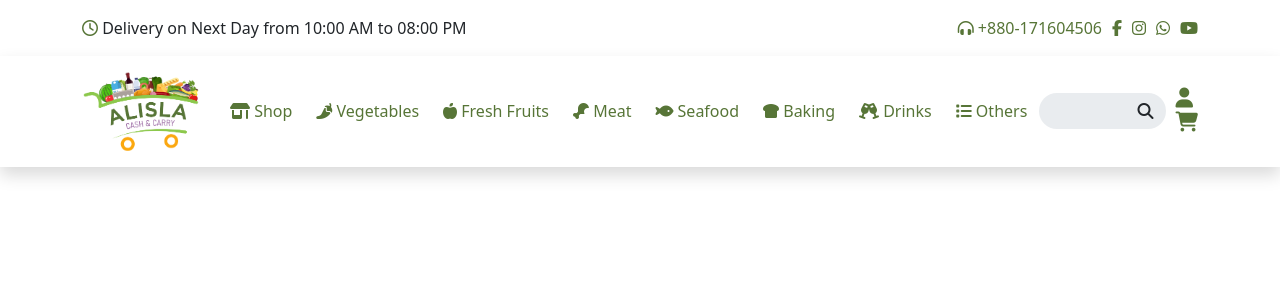
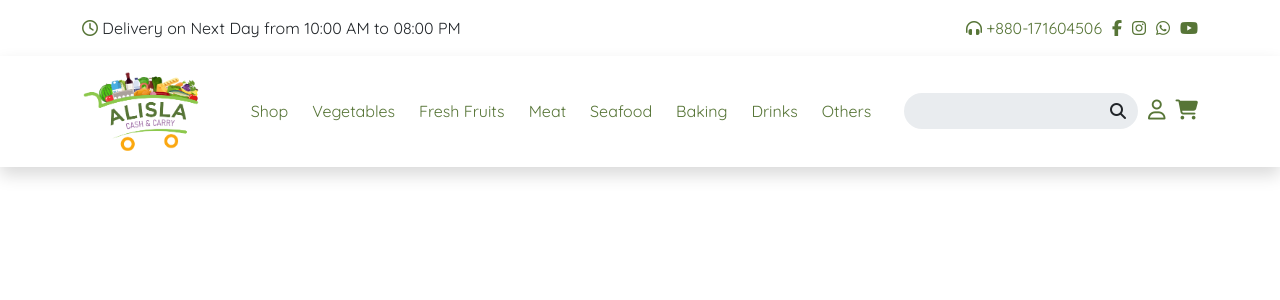
Before and after one commit to MustakAhmedKafy/grocery_shop, a Vue app: page / in a window 1280 px wide. Shown: the top 300 px of the page. Built offline with nearby package versions, Linux system fonts and the light colour scheme.

Commit message:
navbar done

```diff
--- a/src/App.vue
+++ b/src/App.vue
@@ -9,9 +9,5 @@ import Navbar from "./components/Navbar.vue";
 </template>
 
 <style>
-@import url("https://fonts.googleapis.com/css2?family=Quicksand:wght@300;400;500;600;700&display=swap");
 
-body {
-  font-family: "Quicksand", sans-serif;
-}
 </style>
--- a/src/components/Navbar.vue
+++ b/src/components/Navbar.vue
@@ -18,20 +18,16 @@ const socialMedia = [
 ];
 
 // Function to handle hover event and open dropdown
-const handleHover = (event) => {
-  const dropdownMenu = event.currentTarget.querySelector(".dropdown-menu");
-  if (dropdownMenu) {
-    dropdownMenu.classList.add("show");
-  }
-};
-
-// Function to handle mouse leave event and close dropdown
-const handleMouseLeave = (event) => {
-  const dropdownMenu = event.currentTarget.querySelector(".dropdown-menu");
-  if (dropdownMenu) {
-    dropdownMenu.classList.remove("show");
-  }
-};
+const dropdowns = document.querySelectorAll(".dropdown");
+dropdowns.forEach((element) => {
+  const dropdownItem = element.querySelector(".dropdown-menu");
+  element.addEventListener("mouseover", function () {
+    dropdownItem.classList.add("show");
+  });
+  element.addEventListener("mouseout", function () {
+    dropdownItem.classList.remove("show");
+  });
+});
 </script>
 
 <template>
@@ -70,7 +66,9 @@ const handleMouseLeave = (event) => {
           type="button"
           data-bs-toggle="collapse"
           data-bs-target="#navbar-content"
-        ></button>
+        >
+          adadasd
+        </button>
         <div class="collapse navbar-collapse" id="navbar-content">
           <!-- mega menu start-->
           <ul class="navbar-nav mx-auto mb-2 mb-lg-0">
@@ -80,13 +78,14 @@ const handleMouseLeave = (event) => {
                 href="#"
                 data-bs-toggle="dropdown"
                 data-bs-auto-close="outside"
-                ><i class="fa-solid fa-shop"></i> Shop</a
+              >
+                Shop</a
               >
               <div class="dropdown-menu shadow">
                 <div class="mega-content px-4">
                   <div class="container-fluid">
                     <div class="row">
-                      <div class="col-12 col-sm-4 col-md-3 py-4">
+                      <div class="col-12 col-lg-3 col-md-6 py-4">
                         <h5>Dairy</h5>
                         <p>Whole Milk</p>
                         <p>2% Reduced Fat</p>
@@ -100,7 +99,7 @@ const handleMouseLeave = (event) => {
                         <p>Berries</p>
                         <p>Grapes</p>
                       </div>
-                      <div class="col-12 col-sm-4 col-md-3 py-4">
+                      <div class="col-12 col-lg-3 col-md-6 py-4">
                         <h5>Cheese</h5>
                         <p>Cheddar</p>
                         <p>Swiss</p>
@@ -115,7 +114,7 @@ const handleMouseLeave = (event) => {
                         <p>Chicken</p>
                         <p>Steak</p>
                       </div>
-                      <div class="col-12 col-sm-4 col-md-3 py-4">
+                      <div class="col-12 col-lg-3 col-md-6 py-4">
                         <h5>Bread</h5>
                         <p>Whole Wheat</p>
                         <p>White <span class="badge bg-warning">hot</span></p>
@@ -132,7 +131,7 @@ const handleMouseLeave = (event) => {
                         <p>Popcorn</p>
                         <p>Veggie Chips</p>
                       </div>
-                      <div class="col-12 col-sm-4 col-md-3 py-4">
+                      <div class="col-12 col-lg-3 col-md-6 py-4">
                         <h5>Beverages</h5>
                         <p>Still Water</p>
                         <p>
@@ -163,7 +162,7 @@ const handleMouseLeave = (event) => {
                 href="#"
                 data-bs-toggle="dropdown"
                 data-bs-auto-close="outside"
-                ><i class="fa-solid fa-pepper-hot"></i> Vegetables</a
+                >Vegetables</a
               >
               <ul class="dropdown-menu shadow">
                 <li><a class="dropdown-item" href="#">Carrots</a></li>
@@ -180,13 +179,15 @@ const handleMouseLeave = (event) => {
                 href="#"
                 data-bs-toggle="dropdown"
                 data-bs-auto-close="outside"
-                ><i class="fa-solid fa-apple-whole"></i> Fresh Fruits</a
+                >Fresh Fruits</a
               >
               <div class="dropdown-menu shadow">
-                <div class="mega-content px-4">
+                <div
+                  class="mega-content text-lg-start text-md-start text-center px-4"
+                >
                   <div class="container-fluid">
                     <div class="row">
-                      <div class="col-12 col-sm-3 col-md-3 py-4">
+                      <div class="col-12 col-lg-3 col-md-6 py-4">
                         <h5>Citrus Fruits</h5>
                         <p>Orange</p>
                         <p>Lemon</p>
@@ -200,7 +201,7 @@ const handleMouseLeave = (event) => {
                         <p>Raspberry</p>
                         <p>Blackberry</p>
                       </div>
-                      <div class="col-12 col-sm-3 col-md-3 py-4">
+                      <div class="col-12 col-lg-3 col-md-6 py-4">
                         <div class="d-flex align-items-center">
                           <div class="flex-shrink-0">
                             <img
@@ -272,7 +273,7 @@ const handleMouseLeave = (event) => {
                           </div>
                         </div>
                       </div>
-                      <div class="col-12 col-sm-3 col-md-3 py-4">
+                      <div class="col-12 col-lg-3 col-md-6 py-4">
                         <div class="d-flex align-items-center">
                           <div class="flex-shrink-0">
                             <img
@@ -344,7 +345,7 @@ const handleMouseLeave = (event) => {
                           </div>
                         </div>
                       </div>
-                      <div class="col-12 col-sm-3 col-md-3 py-4">
+                      <div class="col-12 col-lg-3 col-md-6 py-4">
                         <div class="header-big-sale-img">
                           <h2>Big Sale for Strawberries!</h2>
                           <p class="display-5 fw-bold">-50%</p>
@@ -364,7 +365,7 @@ const handleMouseLeave = (event) => {
                 href="#"
                 data-bs-toggle="dropdown"
                 data-bs-auto-close="outside"
-                ><i class="fa-solid fa-drumstick-bite"></i> Meat</a
+                >Meat</a
               >
               <ul class="dropdown-menu shadow">
                 <li><a class="dropdown-item" href="#">Halal Chicken</a></li>
@@ -380,7 +381,7 @@ const handleMouseLeave = (event) => {
                 href="#"
                 data-bs-toggle="dropdown"
                 data-bs-auto-close="outside"
-                ><i class="fa-solid fa-fish"></i> Seafood</a
+                >Seafood</a
               >
               <ul class="dropdown-menu shadow">
                 <li><a class="dropdown-item" href="#">Salmon</a></li>
@@ -396,7 +397,7 @@ const handleMouseLeave = (event) => {
                 href="#"
                 data-bs-toggle="dropdown"
                 data-bs-auto-close="outside"
-                ><i class="fa-solid fa-bread-slice"></i> Baking</a
+                >Baking</a
               >
               <ul class="dropdown-menu shadow">
                 <li><a class="dropdown-item" href="#">Cupcakes</a></li>
@@ -412,7 +413,7 @@ const handleMouseLeave = (event) => {
                 href="#"
                 data-bs-toggle="dropdown"
                 data-bs-auto-close="outside"
-                ><i class="fa-solid fa-champagne-glasses"></i> Drinks</a
+                >Drinks</a
               >
               <ul class="dropdown-menu shadow">
                 <li>
@@ -441,7 +442,7 @@ const handleMouseLeave = (event) => {
                 href="#"
                 data-bs-toggle="dropdown"
                 data-bs-auto-close="outside"
-                ><i class="fa-solid fa-list"></i> Others</a
+                >Others</a
               >
               <ul class="dropdown-menu shadow">
                 <li>
@@ -485,14 +486,14 @@ const handleMouseLeave = (event) => {
               </div>
             </div>
             <div>
-              <span class="d-inline"><i class="fa-solid fa-user"></i></span>
+              <span class="d-inline"><i class="fa-regular fa-user"></i></span>
 
               <!-- Cart Drawer Modal -->
               <div class="content d-inline">
                 <a class="text-decoration-none menu-click">
                   <i
                     data-count="3"
-                    class="fa-solid fa-cart-shopping badge d-inline"
+                    class="fa-solid fa-cart-shopping d-inline"
                   ></i>
                 </a>
               </div>
--- a/src/main.js
+++ b/src/main.js
@@ -1,5 +1,6 @@
 import { createApp } from "vue";
 import App from "./App.vue";
+import "./style.css";
 
 import "bootstrap/dist/css/bootstrap.min.css";
 import "bootstrap";
--- /dev/null
+++ b/src/style.css
@@ -0,0 +1,23 @@
+@import url("https://fonts.googleapis.com/css2?family=Quicksand:wght@300;400;500;600;700&display=swap");
+
+* {
+  font-family: "Quicksand", sans-serif;
+}
+/*only mobile area */
+@media (max-width: 768px) {
+}
+
+/* tab area only  */
+@media (min-width: 768px) and (max-width: 991.98px) {
+}
+
+/* sm and md */
+@media (max-width: 991.98px) {
+  header .nav-item.dropdown.dropdown-mega .dropdown-menu {
+    width: 100%;
+  }
+}
+
+/* // desktop area only */
+@media (min-width: 992px) {
+}
```
Also changed, not shown: public/img/cart.svg (added).
